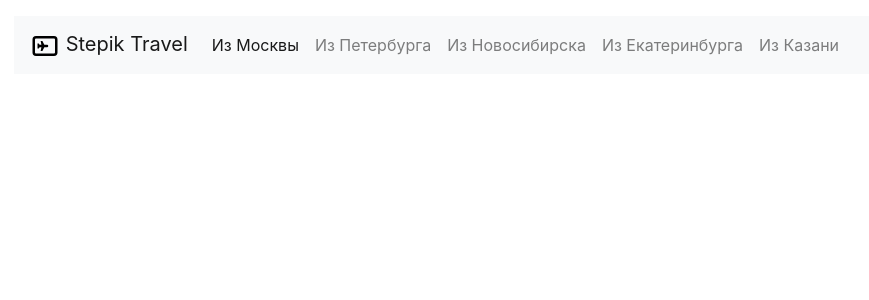
After one commit to sonulen/django_tours, a Django app: template templates/base_with_menu.html in a window 1280 px wide. The commit adds this page. Shown: the top 300 px of the page, without its empty margins (71-940 px from the left). Run offline with Django 3.2, Linux system fonts and the light colour scheme; the template is opened without the code that fills it, so the values that code supplies are empty; some libraries are stand-ins or nearby versions.

Commit message:
update: Реализовал наследование шаблонов

```diff
--- /dev/null
+++ b/templates/base.html
@@ -0,0 +1,18 @@
+<!DOCTYPE html>
+<html lang="en">
+
+<head>
+    <meta charset="UTF-8">
+    <title>Stepik Travel</title>
+    <link rel="stylesheet" href="https://stackpath.bootstrapcdn.com/bootstrap/4.3.1/css/bootstrap.min.css"
+        integrity="sha384-ggOyR0iXCbMQv3Xipma34MD+dH/1fQ784/j6cY/iJTQUOhcWr7x9JvoRxT2MZw1T" crossorigin="anonymous">
+</head>
+
+<body>
+    <div class="container mt-3">
+        {% block menu %} {% endblock %}
+        {% block content %} {% endblock %}
+    </div>
+</body>
+
+</html>
--- /dev/null
+++ b/templates/base_with_menu.html
@@ -0,0 +1,39 @@
+{% extends 'base.html' %}
+{% block menu %}
+
+{% load static %}
+{% load filters %}
+
+<nav class="navbar navbar-expand-lg navbar-light bg-light">
+    <a class="navbar-brand" data-test="logo" href="#">
+        <img src="{% static "menu/tourism.svg" %}" width="30" height="30" alt="Stepik Travel">
+        Stepik Travel
+    </a>
+
+    <button class="navbar-toggler" type="button" data-toggle="collapse" data-target="#navbarNav"
+        aria-controls="navbarNav" aria-expanded="false" aria-label="Toggle navigation">
+        <span class="navbar-toggler-icon"></span>
+    </button>
+
+    <div class="collapse navbar-collapse" id="navbarNav">
+        <ul class="navbar-nav" data-test="navigation">
+            <li class="nav-item active">
+                <a class="nav-link " href="#" data-test="navlink">Из
+                    Москвы </a>
+            </li>
+            <li class="nav-item">
+                <a class="nav-link" href="#" data-test="navlink">Из Петербурга</a>
+            </li>
+            <li class="nav-item">
+                <a class="nav-link" href="#" data-test="navlink">Из Новосибирска</a>
+            </li>
+            <li class="nav-item">
+                <a class="nav-link" href="#" data-test="navlink">Из Екатеринбурга</a>
+            </li>
+            <li class="nav-item">
+                <a class="nav-link" href="#" data-test="navlink">Из Казани</a>
+            </li>
+        </ul>
+    </div>
+</nav>
+{% endblock %}
```
Also changed, not shown: templates/main.html (+3 -44 lines).
